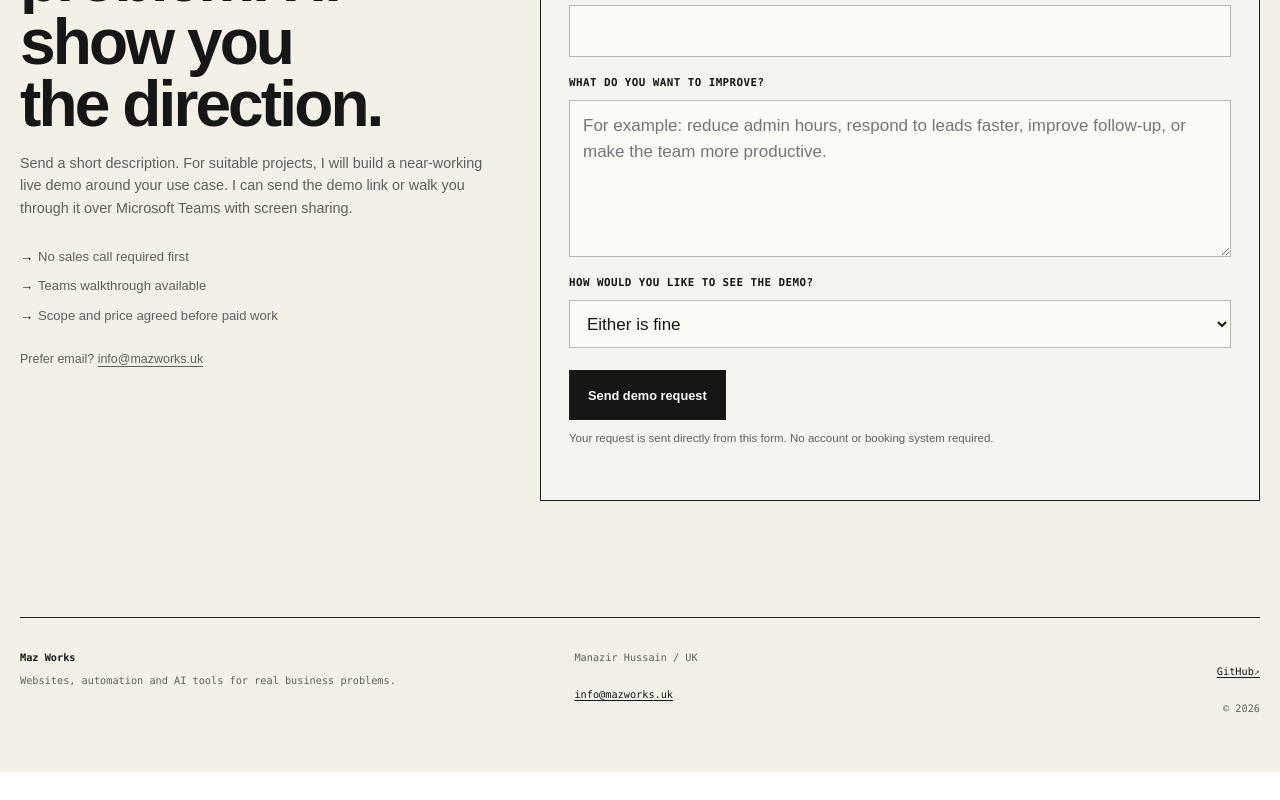
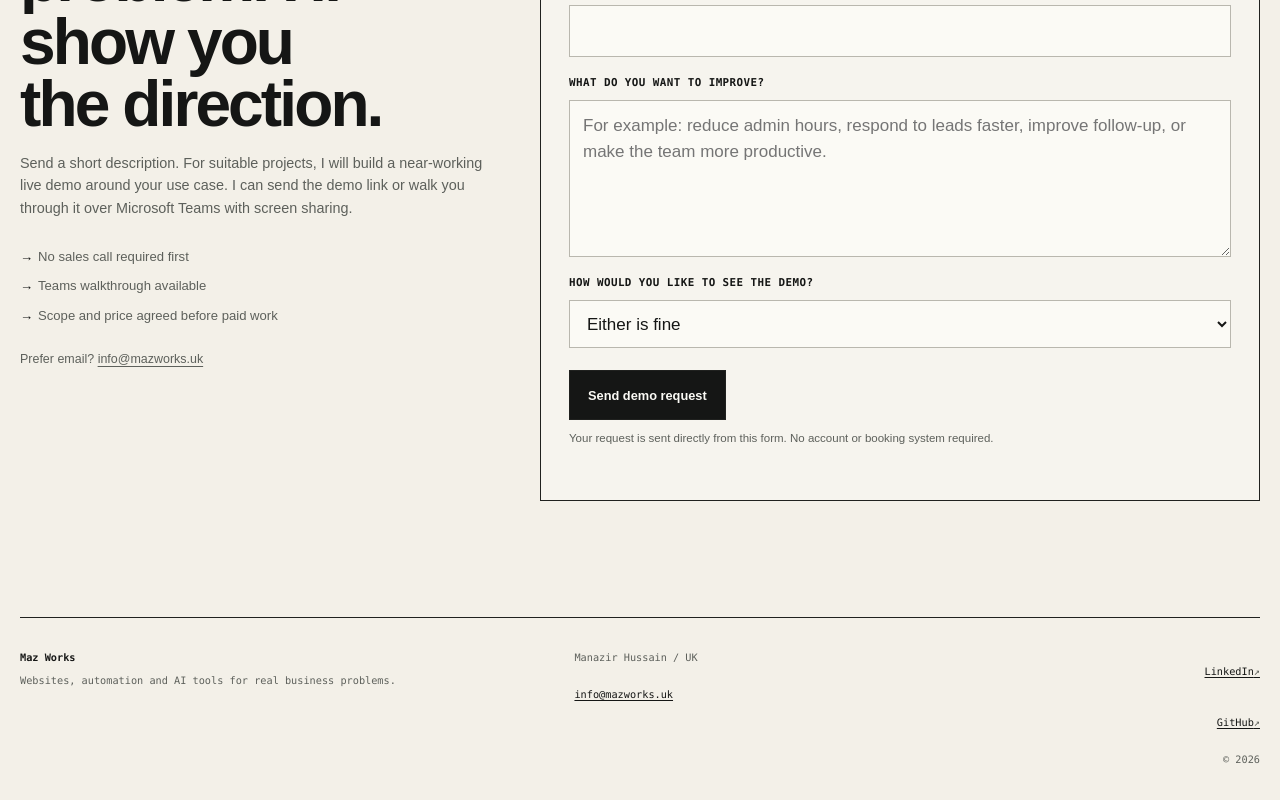
Before and after one commit to manazoid4/mazos-site, a Next.js app: page / in a window 1280 px wide. Shown: the part 9280-10080 px from the top of the page. Before the commit the page ends 10052 px from the top, so only its background shows below. Built offline with nearby package versions, Linux system fonts and the light colour scheme.

Commit message:
Add Maz Works LinkedIn link
Add the Maz Works LinkedIn company page to the site footer and shared site constants.

```diff
--- a/app/site-chrome.tsx
+++ b/app/site-chrome.tsx
@@ -1,4 +1,4 @@
-import { CONTACT_EMAIL, GITHUB_URL } from './site';
+import { CONTACT_EMAIL, GITHUB_URL, LINKEDIN_URL } from './site';
 
 export function SiteHeader() {
   return (
@@ -23,7 +23,11 @@ export function SiteFooter() {
     <footer className="site-footer mw-site-footer">
       <div><strong>Maz Works</strong><span>Websites, automation and AI tools for real business problems.</span></div>
       <div><span>Manazir Hussain / UK</span><a href={`mailto:${CONTACT_EMAIL}`}>{CONTACT_EMAIL}</a></div>
-      <div><a href={GITHUB_URL}>GitHub <span aria-hidden="true">↗</span></a><span>© 2026</span></div>
+      <div>
+        <a href={LINKEDIN_URL} target="_blank" rel="noreferrer">LinkedIn <span aria-hidden="true">↗</span></a>
+        <a href={GITHUB_URL} target="_blank" rel="noreferrer">GitHub <span aria-hidden="true">↗</span></a>
+        <span>© 2026</span>
+      </div>
     </footer>
   );
 }
--- a/app/site.ts
+++ b/app/site.ts
@@ -3,6 +3,7 @@ export const SITE_NAME = 'Maz Works';
 export const PERSON_NAME = 'Manazir Hussain';
 export const CONTACT_EMAIL = 'info@mazworks.uk';
 export const GITHUB_URL = 'https://github.com/manazoid4';
+export const LINKEDIN_URL = 'https://www.linkedin.com/company/maz-works';
 
 export const CONTACT_LINKS = {
   hire: `mailto:${CONTACT_EMAIL}?subject=Role%20enquiry&body=Hi%20Manazir%2C%0A%0AI%27d%20like%20to%20talk%20to%20you%20about%3A%20%0A`,
```
